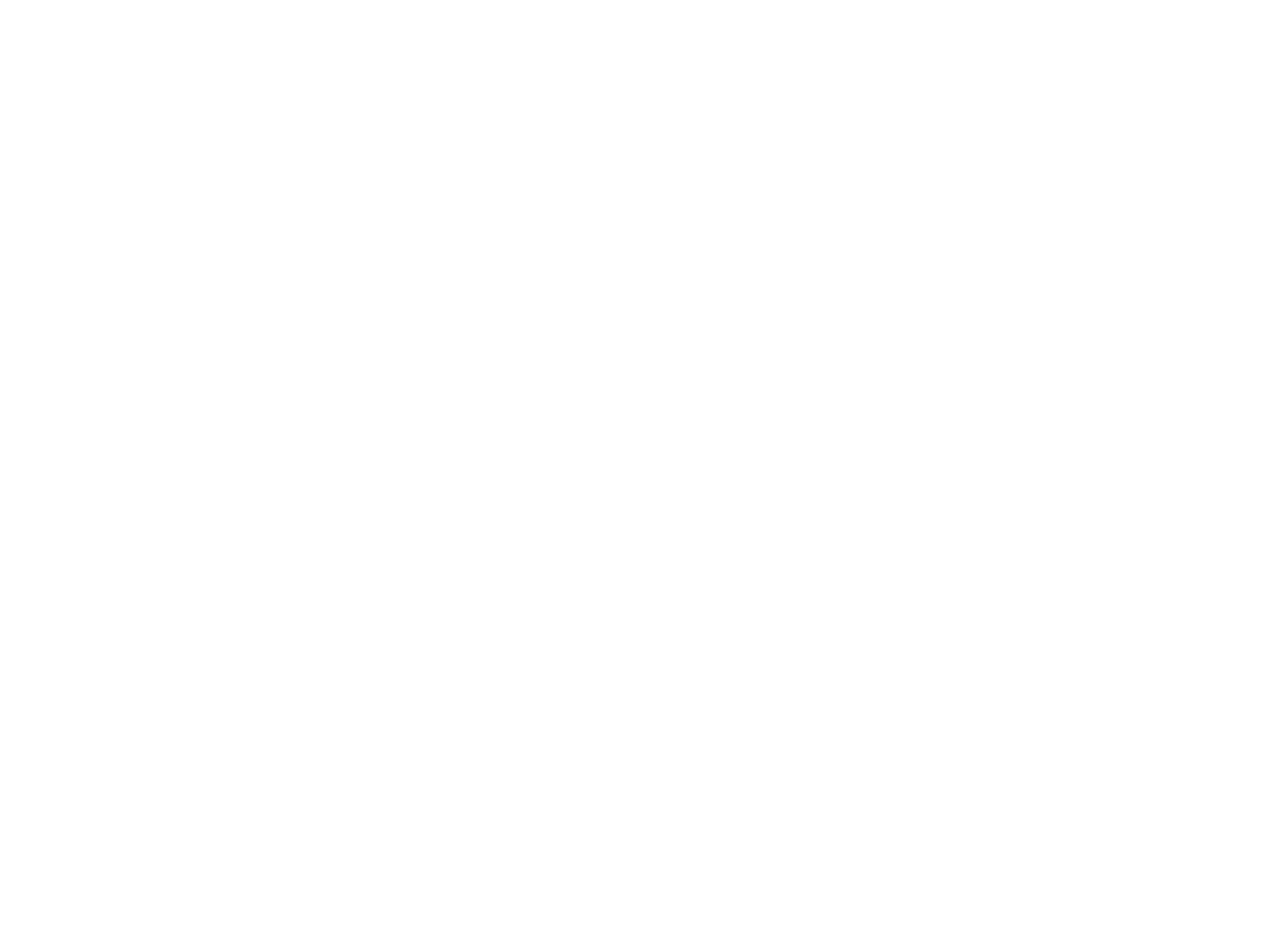
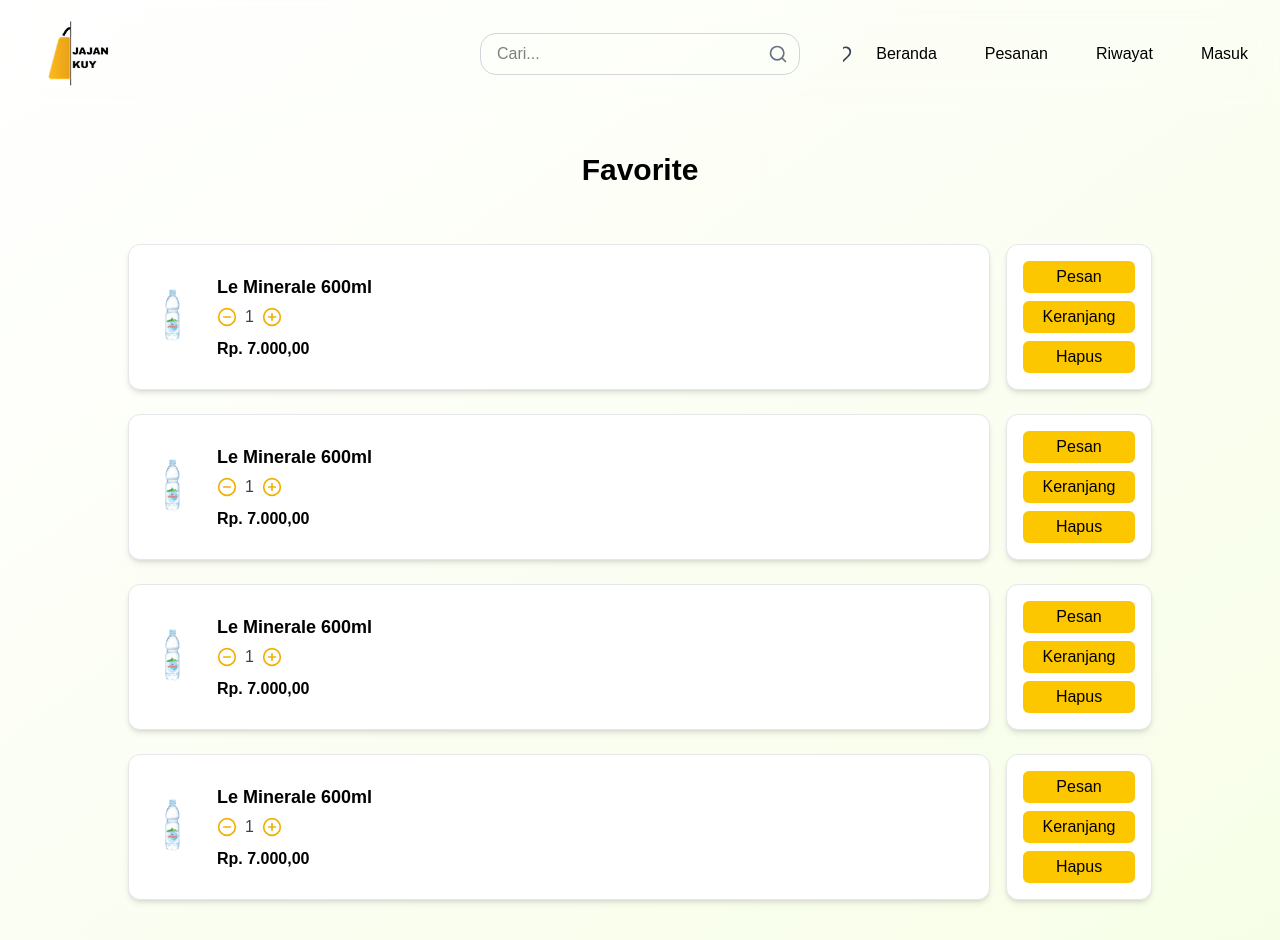
Before and after one commit to KevinSinatria/jajankuy-frontend, a React (Vite) app: page /favorite in a window 1280 px wide. Before the commit this address had no page. Before the commit the page ends 800 px from the top, so only its background shows below. Built offline with nearby package versions, Linux system fonts and the light colour scheme.

Commit message:
feat: favorite

```diff
--- a/src/App.jsx
+++ b/src/App.jsx
@@ -14,6 +14,7 @@ import KelolaUserPage from "./pages/admin/KelolaUserPage";
 import StatistikPage from "./pages/admin/StatistikPage";
 import PesananPage from "./pages/admin/PesananPage";
 import ProfilePage from "./pages/ProfilePage";
+import FavoritePage from "./pages/FavoritePage";
 
 function App() {
   return (
@@ -33,6 +34,7 @@ function App() {
         <Route path="/statistik" element={<StatistikPage />} />
         <Route path="/pesanan" element={<PesananPage />} />
         <Route path="/profile" element={<ProfilePage/>} />
+        <Route path="/favorite" element={<FavoritePage />} />
       </Routes>
     </>
   );
--- a/src/components/Sidebar.jsx
+++ b/src/components/Sidebar.jsx
@@ -64,7 +64,7 @@ const Sidebar = () => {
                             animate={{
                                 top: `${activeIndex * (ITEM_HEIGHT + ITEM_GAP)}px`,
                             }}
-                            transition={{ type: 'spring', stiffness: 400, damping: 30 }}
+                            transition={{ type: 'spring', stiffness: 400, damping: 35 }}
                             className="absolute w-[240px] h-[55px] bg-white text-black rounded-l-[32px] shadow-md z-0"
                         >
                             {/* lengkungan atas */}
--- /dev/null
+++ b/src/pages/FavoritePage.jsx
@@ -0,0 +1,94 @@
+import React, { useState } from 'react';
+import leMinerale from '../assets/lemineral.png';
+import { PlusCircle, MinusCircle } from 'lucide-react';
+import Navbar from '../components/Navbar';
+
+const FavoritePage = () => {
+    const [favorites, setFavorites] = useState([
+        { id: 1, nama: 'Le Minerale 600ml', harga: 7000, qty: 1 },
+        { id: 2, nama: 'Le Minerale 600ml', harga: 7000, qty: 1 },
+        { id: 3, nama: 'Le Minerale 600ml', harga: 7000, qty: 1 },
+        { id: 4, nama: 'Le Minerale 600ml', harga: 7000, qty: 1 },
+    ]);
+
+    const handleQtyChange = (id, delta) => {
+        setFavorites(prev =>
+            prev.map(item =>
+                item.id === id
+                    ? { ...item, qty: Math.max(1, item.qty + delta) }
+                    : item
+            )
+        );
+    };
+
+    const handleDelete = (id) => {
+        setFavorites(prev => prev.filter(item => item.id !== id));
+    };
+
+    const handlePesan = (item) => {
+        alert(`Memesan: ${item.nama} x${item.qty}`);
+    };
+
+    const handleKeranjang = (item) => {
+        alert(`Menambahkan ke keranjang: ${item.nama} x${item.qty}`);
+    };
+
+    return (
+        <div className="bg-gradient-to-br from-white to-lime-50 min-h-screen">
+            <Navbar />
+            <div className="px-6 pt-24 pb-10">
+                <h1 className="text-3xl font-semibold text-center mt-14">Favorite</h1>
+
+                <div className="space-y-6 mt-14">
+                    {favorites.map((item) => (
+                        <div key={item.id} className="max-w-5xl mx-auto">
+                            <div className="flex gap-4">
+                                {/* Kiri: Produk */}
+                                <div className="flex flex-1 items-center bg-white shadow-md rounded-xl p-4 border border-gray-200 gap-4">
+                                    <img src={leMinerale} alt={item.nama} className="w-14 h-14 object-contain" />
+                                    <div>
+                                        <h2 className="text-lg font-semibold">{item.nama}</h2>
+                                        <div className="flex items-center gap-2 mt-1">
+                                            <button onClick={() => handleQtyChange(item.id, -1)}>
+                                                <MinusCircle className="text-yellow-500 hover:text-yellow-600 w-5 h-5" />
+                                            </button>
+                                            <span className="text-gray-700 font-medium">{item.qty}</span>
+                                            <button onClick={() => handleQtyChange(item.id, 1)}>
+                                                <PlusCircle className="text-yellow-500 hover:text-yellow-600 w-5 h-5" />
+                                            </button>
+                                        </div>
+                                        <p className="mt-2 font-bold">Rp. {(item.harga * item.qty).toLocaleString("id-ID")},00</p>
+                                    </div>
+                                </div>
+
+                                {/* Kanan: Tombol */}
+                                <div className="flex flex-col justify-center bg-white shadow-md rounded-xl p-4 border border-gray-200 space-y-2">
+                                    <button
+                                        onClick={() => handlePesan(item)}
+                                        className="bg-yellow-400 hover:bg-yellow-500 text-black px-4 py-1 rounded-md w-28"
+                                    >
+                                        Pesan
+                                    </button>
+                                    <button
+                                        onClick={() => handleKeranjang(item)}
+                                        className="bg-yellow-400 hover:bg-yellow-500 text-black px-4 py-1 rounded-md w-28"
+                                    >
+                                        Keranjang
+                                    </button>
+                                    <button
+                                        onClick={() => handleDelete(item.id)}
+                                        className="bg-yellow-400 hover:bg-yellow-500 text-black px-4 py-1 rounded-md w-28"
+                                    >
+                                        Hapus
+                                    </button>
+                                </div>
+                            </div>
+                        </div>
+                    ))}
+                </div>
+            </div>
+        </div>
+    );
+};
+
+export default FavoritePage;
--- a/src/pages/admin/KelolaJajananPage.jsx
+++ b/src/pages/admin/KelolaJajananPage.jsx
@@ -3,7 +3,7 @@ import Sidebar from '../../components/Sidebar'
 
 const KelolaLaporanPage = () => {
   return (
-    <div className="flex min-h-screen bg-gradient-to-br from-[#0d1f1d] to-[#163426] text-white">
+    <div className="flex min-h-screen bg-white">
       <Sidebar />
     </div>
   )
--- a/src/pages/admin/KelolaUserPage.jsx
+++ b/src/pages/admin/KelolaUserPage.jsx
@@ -3,7 +3,7 @@ import Sidebar from '../../components/Sidebar'
 
 const KelolaUserPage = () => {
   return (
-    <div className="flex min-h-screen bg-gradient-to-br from-[#0d1f1d] to-[#163426] text-white">
+    <div className="flex min-h-screen bg-white">
       <Sidebar />
     </div>
   )
--- a/src/pages/admin/PesananPage.jsx
+++ b/src/pages/admin/PesananPage.jsx
@@ -3,7 +3,7 @@ import Sidebar from '../../components/Sidebar'
 
 const PesananPage = () => {
   return (
-    <div className="flex min-h-screen bg-gradient-to-br from-[#0d1f1d] to-[#163426] text-white">
+    <div className="flex min-h-screen bg-white">
       <Sidebar />
     </div>
   )
--- a/src/pages/admin/ProfileAdminPage.jsx
+++ b/src/pages/admin/ProfileAdminPage.jsx
@@ -3,7 +3,7 @@ import Sidebar from '../../components/Sidebar';
 
 const ProfileAdminPage = () => {
   return (
-    <div className="flex min-h-screen bg-gradient-to-br from-[#0d1f1d] to-[#163426] text-white">
+    <div className="flex min-h-screen bg-white">
 
       <Sidebar />
     </div>
--- a/src/pages/admin/StatistikPage.jsx
+++ b/src/pages/admin/StatistikPage.jsx
@@ -3,7 +3,7 @@ import Sidebar from '../../components/Sidebar'
 
 const StatistikPage = () => {
   return (
-    <div className="flex min-h-screen bg-gradient-to-br from-[#0d1f1d] to-[#163426] text-white">
+    <div className="flex min-h-screen bg-white">
       <Sidebar />
     </div>
   )
```
Also changed, not shown: src/pages/admin/DashboardAdminPage.jsx (+0 -9 lines).
